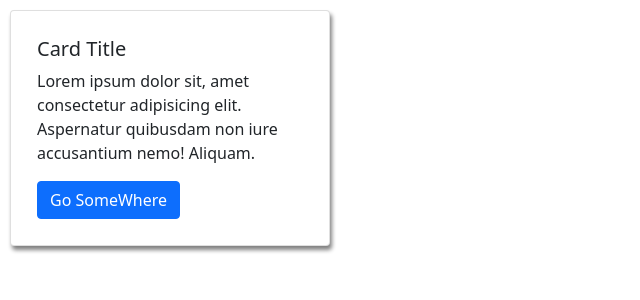
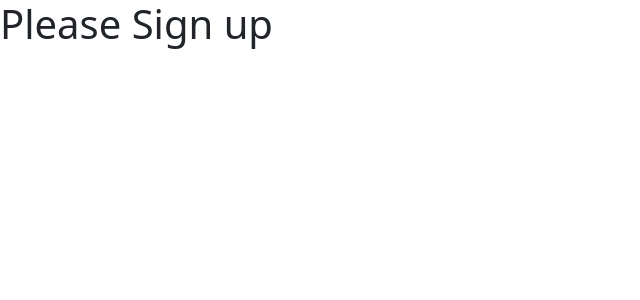
Before and after one commit to Muhammad-Riyead-Rahman/react-with-anis, a React (Create React App) app: page / in a window 1280 px wide. Shown: the top 300 px of the page, without its empty margins (0-640 px from the left). Built offline with nearby package versions, Linux system fonts and the light colour scheme.

Commit message:
conditional rendering

```diff
--- a/src/App.js
+++ b/src/App.js
@@ -1,10 +1,9 @@
-import ReactBootstrap from "./components/ReactBootstrap";
-import "./index.css";
+import CONDITIONAL_RENDERING from './components/CONDITIONAL_RENDERING/index';
 
 function App() {
   return (
     <div>
-      <ReactBootstrap />
+      <CONDITIONAL_RENDERING />
     </div>
     )
 }
--- /dev/null
+++ b/src/components/CONDITIONAL_RENDERING/HomePage.js
@@ -0,0 +1,9 @@
+import React from 'react'
+
+export default function HomePage() {
+    return (
+        <div>
+            <h1>Welcome to HomePage</h1>
+        </div>
+    )
+}
--- /dev/null
+++ b/src/components/CONDITIONAL_RENDERING/SignUpPage.js
@@ -0,0 +1,9 @@
+import React from 'react'
+
+export default function SignUpPage() {
+    return (
+        <div>
+            <h1>Please Sign up</h1>
+        </div>
+    )
+}
--- /dev/null
+++ b/src/components/CONDITIONAL_RENDERING/index.js
@@ -0,0 +1,64 @@
+import React, { Component } from 'react'
+import HomePage from './HomePage'
+import SignUpPage from './SignUpPage'
+
+
+
+class CONDITIONAL_RENDERING extends Component {
+
+    constructor(props) {
+        super(props)
+
+        this.state = {
+             isLoggedIn : false
+        }
+    }
+
+
+
+    render() {
+
+        const {isLoggedIn} = this.state
+        let element;
+
+        /** conditional rending based on if-else */
+        /*
+            if(isLoggedIn){
+            return <HomePage />
+            }else{
+                return <SignUpPage />
+            }
+        */
+
+
+
+
+        //element variable rendering
+       /*
+            if(isLoggedIn){
+            element =  <HomePage />
+        }else{
+            element =  <SignUpPage />
+        }
+        return (
+            <div>
+                {element}
+            </div>
+        )
+       */
+
+       //ternary operator
+      element =  isLoggedIn ? <HomePage /> : <SignUpPage />
+      return (
+          <div>
+              {element}
+              {/* {isLoggedIn ? <HomePage /> : <SignUpPage />} */}
+
+              {/* short circuit method */}
+              {/* {isLoggedIn && <HomePage />} */}
+          </div>
+      )
+    }
+}
+
+export default CONDITIONAL_RENDERING
```
